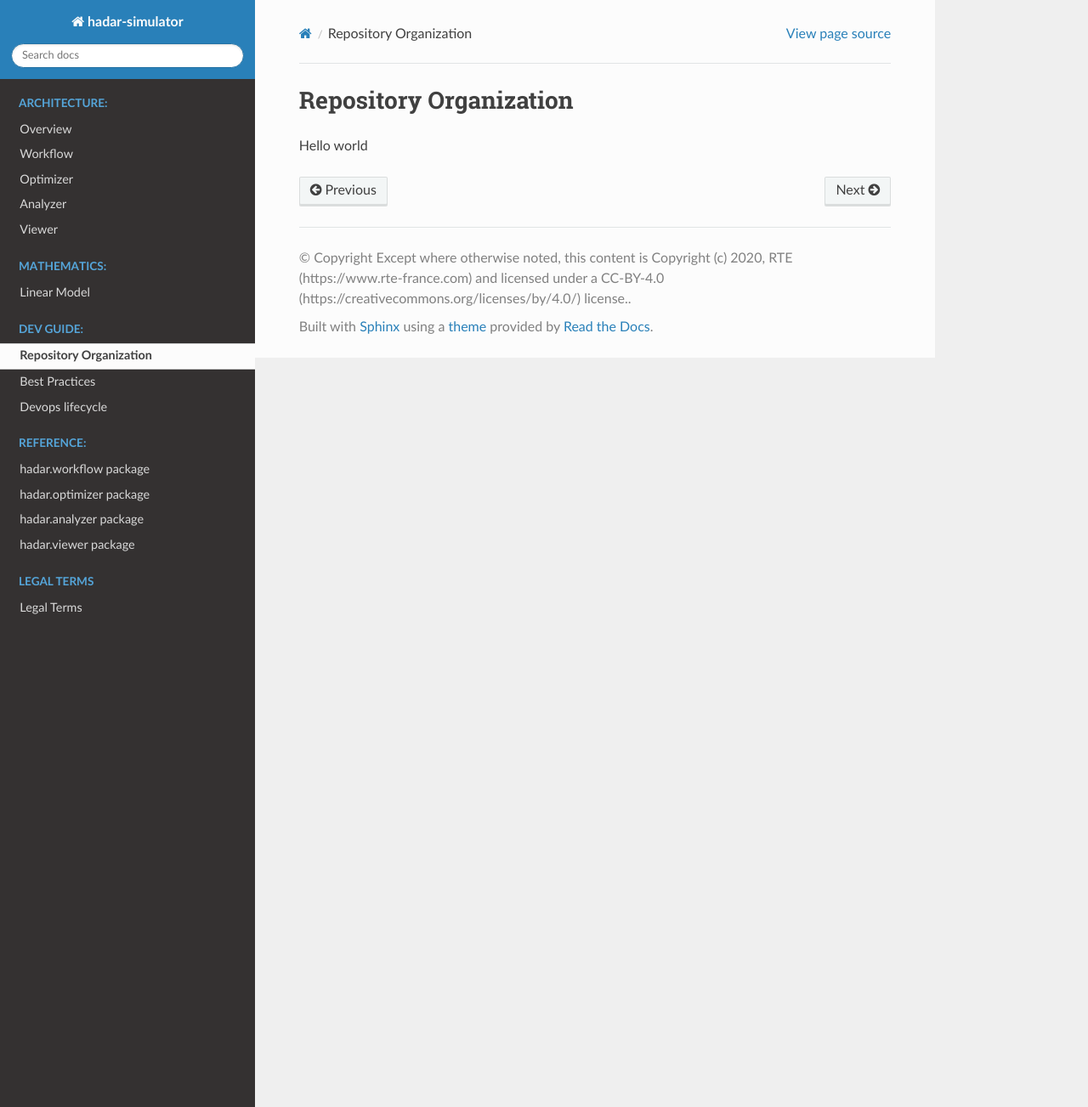
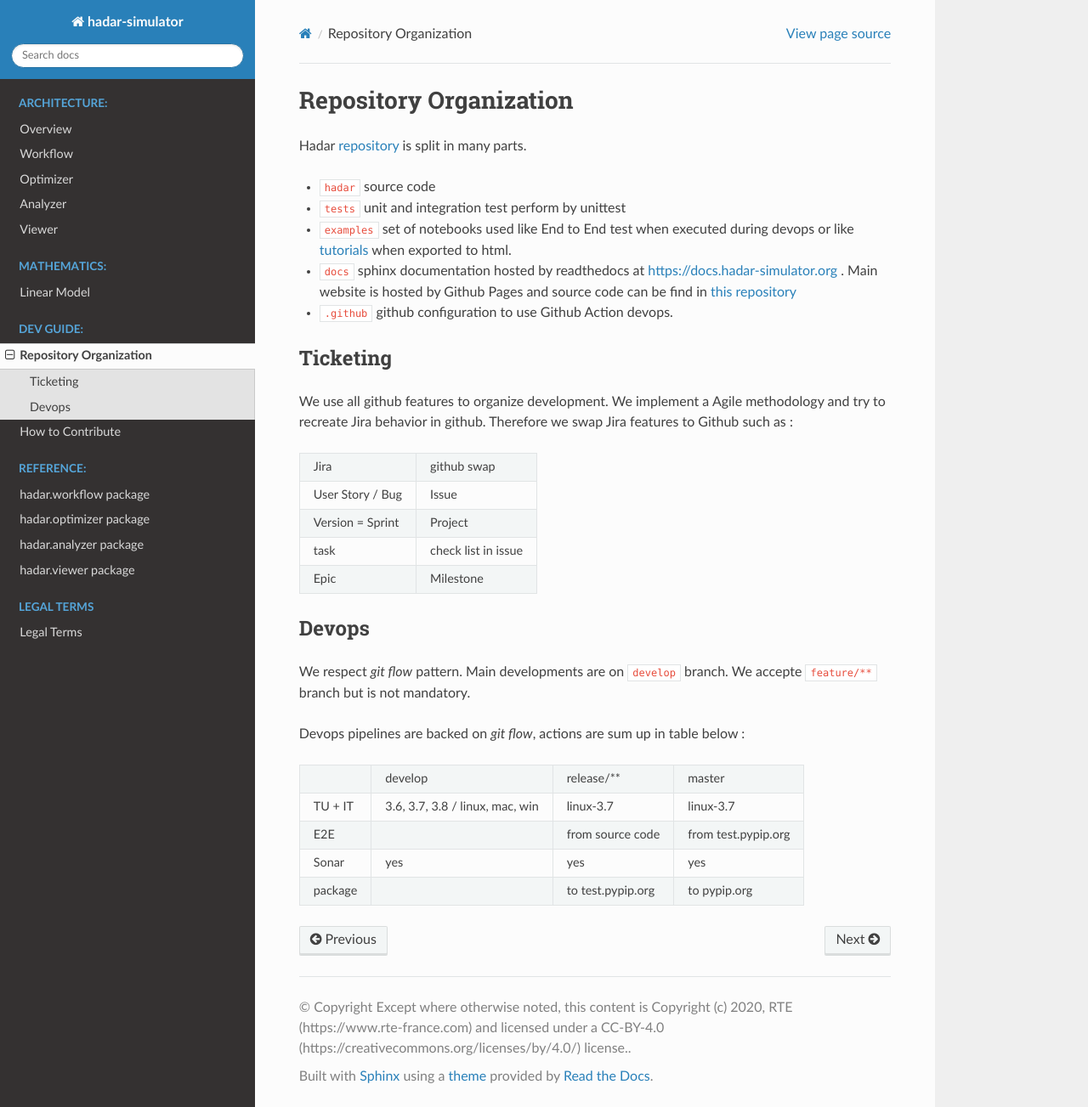
Before and after one commit to hadar-simulator/hadar, a Sphinx documentation site: the page built from docs/source/dev-guide/repository.rst, in a window 1280 px wide and 1303 px high. Shown: the whole window at 85% size. Built offline with Sphinx 7.4.7 and the Read the Docs theme 2.0.0, drawn with Linux system fonts in a browser that asks for light colours.

```diff
--- a/docs/source/dev-guide/best-practices.rst
+++ /dev/null
@@ -1,4 +0,0 @@
-Best Practices
-==============
-
-Hello world
--- a/docs/source/dev-guide/devops.rst
+++ /dev/null
@@ -1,4 +0,0 @@
-Devops lifecycle
-================
-
-Hello world
--- a/docs/source/dev-guide/repository.rst
+++ b/docs/source/dev-guide/repository.rst
@@ -1,4 +1,52 @@
 Repository Organization
 =======================
 
-Hello world
+Hadar `repository <https://hadar-simulator/hadar>`_ is split in many parts.
+
+* :code:`hadar` source code
+
+* :code:`tests` unit and integration test perform by unittest
+
+* :code:`examples` set of notebooks used like End to End test when executed during devops or like `tutorials <https://www.hadar-simulator.org/tutorials>`_ when exported to html.
+
+* :code:`docs` sphinx documentation hosted by readthedocs at https://docs.hadar-simulator.org . Main website is hosted by Github Pages and source code can be find in `this repository <https://github.com/hadar-simulator/hadar-simulator.github.io>`_
+
+* :code:`.github` github configuration to use Github Action devops.
+
+Ticketing
+------
+
+We use all github features to organize development. We implement a Agile methodology and try to recreate Jira behavior in github. Therefore we swap Jira features to Github such as :
+
++----------------------+---------------------+
+| Jira                 | github swap         |
++----------------------+---------------------+
+| User Story / Bug     | Issue               |
++----------------------+---------------------+
+| Version = Sprint     | Project             |
++----------------------+---------------------+
+| task                 | check list in issue |
++----------------------+---------------------+
+| Epic                 | Milestone           |
++----------------------+---------------------+
+
+Devops
+------
+
+We respect *git flow* pattern. Main developments are on :code:`develop` branch. We accepte :code:`feature/**` branch but is not mandatory.
+
+Devops pipelines are backed on *git flow*, actions are sum up in table below :
+
+
++----------+----------------+--------------------+----------------------+
+|          |     develop    | release/**         | master               |
++----------+----------------+--------------------+----------------------+
+| TU + IT  |3.6, 3.7, 3.8 / | linux-3.7          | linux-3.7            |
+|          |linux, mac, win |                    |                      |
++----------+----------------+--------------------+----------------------+
+| E2E      |                | from source code   | from test.pypip.org  |
++----------+----------------+--------------------+----------------------+
+| Sonar    |  yes           | yes                | yes                  |
++----------+----------------+--------------------+----------------------+
+| package  |                | to test.pypip.org  | to pypip.org         |
++----------+----------------+--------------------+----------------------+
--- a/docs/source/index.rst
+++ b/docs/source/index.rst
@@ -50,8 +50,7 @@ You are in the technical documentation.
    :caption: Dev Guide:
 
    dev-guide/repository.rst
-   dev-guide/best-practices.rst
-   dev-guide/devops.rst
+   dev-guide/contributing.rst
 
 .. toctree::
    :maxdepth: 1
```
Also changed, not shown: CONTRIBUTING.md (added, +4 -0 lines), docs/source/dev-guide/contributing.rst (added, +70 -0 lines).
